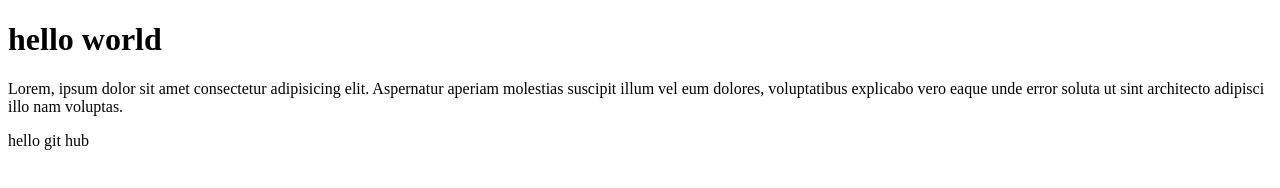
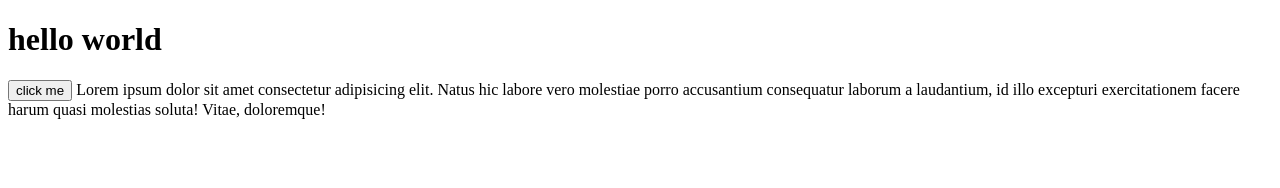
Before and after one commit to Hassan1569/test1, a plain HTML site: page contact.html in a window 1280 px wide. Drawn offline with Linux system fonts and the light colour scheme.

Commit message:
updated code

```diff
--- a/contact.html
+++ b/contact.html
@@ -7,7 +7,7 @@
 </head>
 <body>
     <h1>hello world</h1>
-    <p>Lorem, ipsum dolor sit amet consectetur adipisicing elit. Aspernatur aperiam molestias suscipit illum vel eum dolores, voluptatibus explicabo vero eaque unde error soluta ut sint architecto adipisci illo nam voluptas.</p>
-    <span>hello git hub</span>
+    <button>click me</button>
+    <span>Lorem ipsum dolor sit amet consectetur adipisicing elit. Natus hic labore vero molestiae porro accusantium consequatur laborum a laudantium, id illo excepturi exercitationem facere harum quasi molestias soluta! Vitae, doloremque!</span>
 </body>
 </html>
```
Also changed, not shown: about us.html (added, +12 -0 lines).
